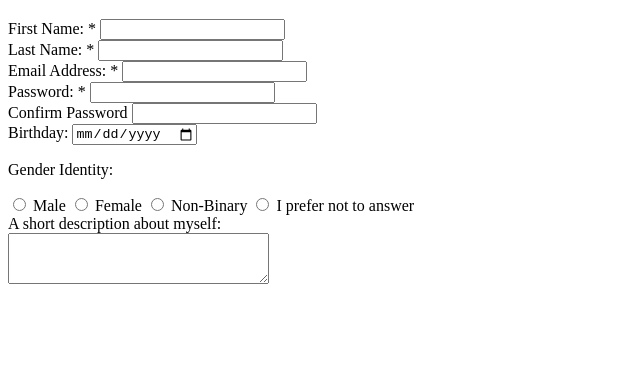
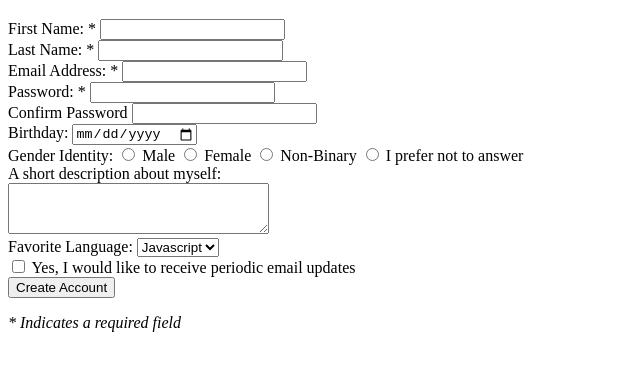
Before and after one commit to bkim95ca/AugustCodingDojo, a plain HTML site: page 01-html/BK_RegistrationForm/index.html in a window 1280 px wide. Shown: the part 61-432 px from the top of the page, without its empty margins (0-640 px from the left). Drawn offline with Linux system fonts and the light colour scheme.

Commit message:
1 change

```diff
--- a/01-html/BK_RegistrationForm/index.html
+++ b/01-html/BK_RegistrationForm/index.html
@@ -34,7 +34,7 @@
             <input type="date" id="birthday">
         </div>
         <div>
-            <p>Gender Identity:</p>
+            <label for="">Gender Identity:</label>
             <input type="radio" id="male" name="gender_id">
             <label for="male">Male</label>
             <input type="radio" id="female" name="gender_id">
@@ -48,6 +48,21 @@
             <label for="description">A short description about myself:</label> <br>
             <textarea name="description_text" id="description" cols="30" rows="3"></textarea>
         </div>
+        <div>
+            <label for="language">Favorite Language:</label>
+            <select id="language">
+                <option value="Javascript">Javascript</option>
+                <option value="Python">Python</option>
+                <option value="SQL">SQL</option>
+                <option value="HTML">HTML</option>
+            </select>
+        </div>
+        <div>
+            <input type="checkbox" id="updates">
+            <label for="updates">Yes, I would like to receive periodic email updates</label>
+        </div>
+        <input type="submit" value="Create Account">
     </form>
+    <p><em>* Indicates a required field</em></p>
 </body>
 </html>
```
